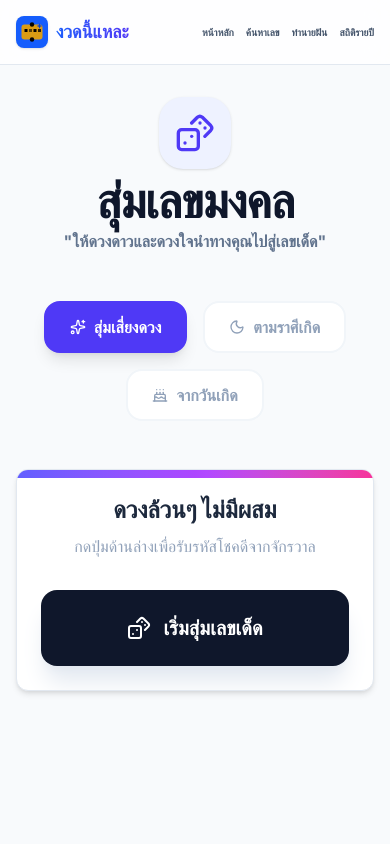
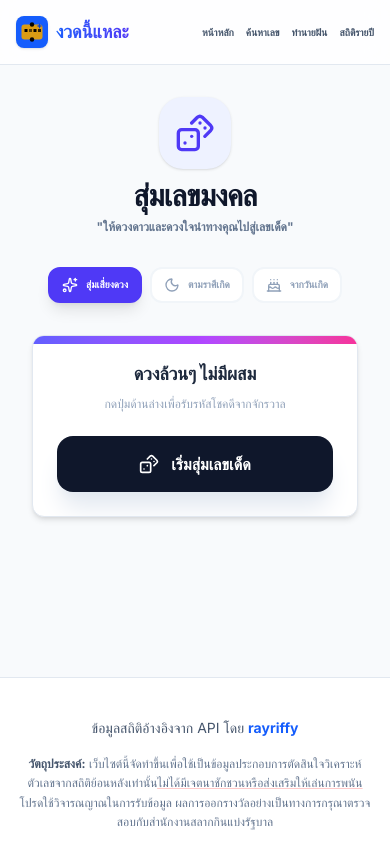
Before and after one commit to prame1/ngord-nee-lae, a Next.js app: page /random in a window 390 px wide. Shown: the top 844 px of the page. Built offline with nearby package versions, Linux system fonts and the light colour scheme.

Commit message:
fix: responsive birthday picker with month logic and overflow fix

```diff
--- a/src/app/random/page.tsx
+++ b/src/app/random/page.tsx
@@ -1,8 +1,9 @@
 'use client'
 
-import React, { useState, useEffect } from 'react';
+import React, { useState, useEffect, useMemo } from 'react';
 import { handleSearch } from '@/app/actions';
 import { SearchResult } from '@/lib/lotto';
+import { THAI_MONTHS } from '@/lib/utils';
 import { motion, AnimatePresence } from 'framer-motion';
 import { Dices, Sparkles, Moon, Cake, ArrowRight, RefreshCcw, TrendingUp } from 'lucide-react';
 
@@ -15,17 +16,27 @@
   { name: 'ราศีกุมภ์', icon: '♒' }, { name: 'ราศีมีน', icon: '♓' },
 ];
 
+const THAI_MONTH_NAMES = Object.keys(THAI_MONTHS);
+
 export default function RandomPage() {
   const [mode, setMode] = useState<'luck' | 'zodiac' | 'birthday'>('luck');
-  const [isSpinning, setIsSearching] = useState(false);
+  const [isSpinning, setIsSpinning] = useState(false);
   const [result, setResult] = useState<{ num: string, stats: SearchResult[] } | null>(null);
 
   // Inputs
   const [selectedZodiac, setSelectedZodiac] = useState('');
-  const [birthday, setBirthday] = useState({ day: '', month: '' });
+  const [birthday, setBirthday] = useState({ day: '1', month: 'มกราคม' });
+
+  const getDaysInMonth = (monthName: string) => {
+    if (monthName === 'กุมภาพันธ์') return 29;
+    if (monthName.endsWith('ยน')) return 30;
+    return 31;
+  };
+
+  const daysCount = useMemo(() => getDaysInMonth(birthday.month), [birthday.month]);
 
   const generateNumber = async () => {
-    setIsSearching(true);
+    setIsSpinning(true);
     setResult(null);
 
     // Artificial delay for excitement
@@ -35,54 +46,52 @@
     if (mode === 'luck') {
       finalNum = Math.floor(Math.random() * 100).toString().padStart(2, '0');
     } else if (mode === 'zodiac') {
-      // Semi-random based on zodiac index
       const idx = ZODIACS.findIndex(z => z.name === selectedZodiac);
       const seed = idx + new Date().getDate();
       finalNum = ((seed * 7) % 100).toString().padStart(2, '0');
     } else {
-      // Birthday logic
-      const d = parseInt(birthday.day) || 1;
-      const m = parseInt(birthday.month) || 1;
-      finalNum = ((d + m + 24) % 100).toString().padStart(2, '0');
+      const d = parseInt(birthday.day);
+      const mIdx = THAI_MONTH_NAMES.indexOf(birthday.month) + 1;
+      finalNum = ((d + mIdx + 24) % 100).toString().padStart(2, '0');
     }
 
     const stats = await handleSearch(finalNum);
     setResult({ num: finalNum, stats });
-    setIsSearching(false);
+    setIsSpinning(false);
   };
 
   return (
-    <div className="max-w-4xl mx-auto space-y-12 pb-20 animate-in fade-in duration-700">
+    <div className="max-w-4xl mx-auto space-y-8 sm:space-y-12 pb-20 animate-in fade-in duration-700 px-4 sm:px-6">
       {/* Header */}
       <section className="text-center space-y-4">
         <div className="inline-flex items-center justify-center p-4 bg-indigo-50 rounded-3xl mb-2 shadow-sm">
           <Dices className="w-10 h-10 text-indigo-600" />
         </div>
         <div className="space-y-1">
-          <h1 className="text-5xl font-black text-slate-900 tracking-tight">สุ่มเลขมงคล</h1>
-          <p className="text-slate-500 font-bold">"ให้ดวงดาวและดวงใจนำทางคุณไปสู่เลขเด็ด"</p>
+          <h1 className="text-3xl sm:text-5xl font-black text-slate-900 tracking-tight leading-tight">สุ่มเลขมงคล</h1>
+          <p className="text-xs sm:text-base text-slate-500 font-bold px-4">"ให้ดวงดาวและดวงใจนำทางคุณไปสู่เลขเด็ด"</p>
         </div>
       </section>
 
       {/* Mode Selector */}
-      <div className="flex flex-wrap justify-center gap-4">
+      <div className="flex flex-wrap justify-center gap-2 sm:gap-4">
         <button
           onClick={() => setMode('luck')}
-          className={`flex items-center space-x-2 px-6 py-3 rounded-2xl border-2 transition-all font-bold ${mode === 'luck' ? 'bg-indigo-600 border-indigo-600 text-white shadow-lg' : 'bg-white border-slate-100 text-slate-400 hover:border-indigo-200'}`}
+          className={`flex items-center space-x-2 px-3 py-2 sm:px-6 sm:py-3 rounded-xl sm:rounded-2xl border-2 transition-all text-[10px] sm:text-sm font-bold ${mode === 'luck' ? 'bg-indigo-600 border-indigo-600 text-white shadow-lg' : 'bg-white border-slate-100 text-slate-400 hover:border-indigo-200'}`}
         >
           <Sparkles className="w-4 h-4" />
           <span>สุ่มเสี่ยงดวง</span>
         </button>
         <button
           onClick={() => setMode('zodiac')}
-          className={`flex items-center space-x-2 px-6 py-3 rounded-2xl border-2 transition-all font-bold ${mode === 'zodiac' ? 'bg-indigo-600 border-indigo-600 text-white shadow-lg' : 'bg-white border-slate-100 text-slate-400 hover:border-indigo-200'}`}
+          className={`flex items-center space-x-2 px-3 py-2 sm:px-6 sm:py-3 rounded-xl sm:rounded-2xl border-2 transition-all text-[10px] sm:text-sm font-bold ${mode === 'zodiac' ? 'bg-indigo-600 border-indigo-600 text-white shadow-lg' : 'bg-white border-slate-100 text-slate-400 hover:border-indigo-200'}`}
         >
           <Moon className="w-4 h-4" />
           <span>ตามราศีเกิด</span>
         </button>
         <button
           onClick={() => setMode('birthday')}
-          className={`flex items-center space-x-2 px-6 py-3 rounded-2xl border-2 transition-all font-bold ${mode === 'birthday' ? 'bg-indigo-600 border-indigo-600 text-white shadow-lg' : 'bg-white border-slate-100 text-slate-400 hover:border-indigo-200'}`}
+          className={`flex items-center space-x-2 px-3 py-2 sm:px-6 sm:py-3 rounded-xl sm:rounded-2xl border-2 transition-all text-[10px] sm:text-sm font-bold ${mode === 'birthday' ? 'bg-indigo-600 border-indigo-600 text-white shadow-lg' : 'bg-white border-slate-100 text-slate-400 hover:border-indigo-200'}`}
         >
           <Cake className="w-4 h-4" />
           <span>จากวันเกิด</span>
@@ -90,7 +99,7 @@
       </div>
 
       {/* Inputs & Action */}
-      <div className="card-minimal max-w-xl mx-auto space-y-8 p-10 text-center relative overflow-hidden">
+      <div className="card-minimal max-w-xl mx-auto space-y-6 sm:space-y-8 p-5 sm:p-10 text-center relative overflow-hidden">
         <div className="absolute top-0 left-0 w-full h-2 bg-gradient-to-r from-indigo-500 via-purple-500 to-pink-500"></div>
 
         <AnimatePresence mode="wait">
@@ -100,11 +109,11 @@
               initial={{ opacity: 0, y: 10 }} animate={{ opacity: 1, y: 0 }} exit={{ opacity: 0, y: -10 }}
               className="space-y-4"
             >
-              <label className="block text-sm font-black text-slate-400 uppercase tracking-widest">เลือกราศีของคุณ</label>
+              <label className="block text-[10px] sm:text-sm font-black text-slate-400 uppercase tracking-widest text-center">เลือกราศีของคุณ</label>
               <select
                 value={selectedZodiac}
                 onChange={(e) => setSelectedZodiac(e.target.value)}
-                className="w-full bg-slate-50 border-2 border-slate-100 rounded-2xl p-4 text-lg font-bold outline-none focus:border-indigo-500 transition-colors"
+                className="w-full bg-slate-50 border-2 border-slate-100 rounded-2xl p-4 text-base sm:text-lg font-bold outline-none focus:border-indigo-500 transition-colors cursor-pointer appearance-none text-center"
               >
                 <option value="">-- กรุณาเลือก --</option>
                 {ZODIACS.map(z => <option key={z.name} value={z.name}>{z.icon} {z.name}</option>)}
@@ -116,34 +125,39 @@
             <motion.div
               key="birthday"
               initial={{ opacity: 0, y: 10 }} animate={{ opacity: 1, y: 0 }} exit={{ opacity: 0, y: -10 }}
-              className="space-y-4"
+              className="space-y-4 w-full"
             >
-              <label className="block text-sm font-black text-slate-400 uppercase tracking-widest">ใส่วันเกิดของคุณ</label>
-              <div className="flex gap-4">
-                <input
-                  placeholder="วันที่ (1-31)"
-                  value={birthday.day}
-                  onChange={(e) => {
-                    const val = e.target.value.replace(/[^0-9]/g, '');
-                    const num = parseInt(val);
-                    if (val === '' || (num >= 1 && num <= 31)) {
-                      setBirthday(prev => ({...prev, day: val.slice(0, 2)}));
-                    }
-                  }}
-                  className="flex-1 bg-slate-50 border-2 border-slate-100 rounded-2xl p-4 text-lg font-bold text-center outline-none focus:border-indigo-500"
-                />
-                <input
-                  placeholder="เดือน (1-12)"
-                  value={birthday.month}
-                  onChange={(e) => {
-                    const val = e.target.value.replace(/[^0-9]/g, '');
-                    const num = parseInt(val);
-                    if (val === '' || (num >= 1 && num <= 12)) {
-                      setBirthday(prev => ({...prev, month: val.slice(0, 2)}));
-                    }
-                  }}
-                  className="flex-1 bg-slate-50 border-2 border-slate-100 rounded-2xl p-4 text-lg font-bold text-center outline-none focus:border-indigo-500"
-                />
+              <label className="block text-[10px] sm:text-sm font-black text-slate-400 uppercase tracking-widest text-center">วันเกิดของคุณ</label>
+              <div className="flex flex-col sm:flex-row gap-3 w-full">
+                <div className="flex-1 space-y-1">
+                  <span className="text-[9px] font-bold text-slate-400 uppercase block text-center">วันที่</span>
+                  <select
+                    value={birthday.day}
+                    onChange={(e) => setBirthday(prev => ({...prev, day: e.target.value}))}
+                    className="w-full bg-slate-50 border-2 border-slate-100 rounded-2xl p-3 sm:p-4 text-sm sm:text-lg font-bold outline-none focus:border-indigo-500 cursor-pointer appearance-none text-center"
+                  >
+                    {[...Array(daysCount)].map((_, i) => (
+                      <option key={i+1} value={i+1}>{i+1}</option>
+                    ))}
+                  </select>
+                </div>
+                <div className="flex-[2] space-y-1">
+                  <span className="text-[9px] font-bold text-slate-400 uppercase block text-center">เดือน</span>
+                  <select
+                    value={birthday.month}
+                    onChange={(e) => {
+                      const newMonth = e.target.value;
+                      const maxDays = getDaysInMonth(newMonth);
+                      setBirthday(prev => ({
+                        month: newMonth,
+                        day: parseInt(prev.day) > maxDays ? maxDays.toString() : prev.day
+                      }));
+                    }}
+                    className="w-full bg-slate-50 border-2 border-slate-100 rounded-2xl p-3 sm:p-4 text-sm sm:text-lg font-bold outline-none focus:border-indigo-500 cursor-pointer appearance-none text-center"
+                  >
+                    {THAI_MONTH_NAMES.map(m => <option key={m} value={m}>{m}</option>)}
+                  </select>
+                </div>
               </div>
             </motion.div>
           )}
@@ -154,8 +168,8 @@
               initial={{ opacity: 0, y: 10 }} animate={{ opacity: 1, y: 0 }} exit={{ opacity: 0, y: -10 }}
               className="space-y-2"
             >
-              <h3 className="text-2xl font-black text-slate-800">ดวงล้วนๆ ไม่มีผสม</h3>
-              <p className="text-slate-400 font-medium">กดปุ่มด้านล่างเพื่อรับรหัสโชคดีจากจักรวาล</p>
+              <h3 className="text-lg sm:text-2xl font-black text-slate-800 text-center">ดวงล้วนๆ ไม่มีผสม</h3>
+              <p className="text-xs sm:text-base text-slate-400 font-medium text-center">กดปุ่มด้านล่างเพื่อรับรหัสโชคดีจากจักรวาล</p>
             </motion.div>
           )}
         </AnimatePresence>
@@ -163,16 +177,16 @@
         <button
           onClick={generateNumber}
           disabled={isSpinning || (mode === 'zodiac' && !selectedZodiac) || (mode === 'birthday' && (!birthday.day || !birthday.month))}
-          className="w-full bg-slate-900 text-white rounded-2xl p-6 text-xl font-black shadow-xl shadow-slate-200 hover:scale-[1.02] active:scale-95 transition-all disabled:opacity-30 disabled:grayscale disabled:hover:scale-100 flex items-center justify-center space-x-3 group"
+          className="w-full bg-slate-900 text-white rounded-2xl p-4 sm:p-6 text-base sm:text-xl font-black shadow-xl shadow-slate-200 hover:scale-[1.02] active:scale-95 transition-all disabled:opacity-30 disabled:grayscale disabled:hover:scale-100 flex items-center justify-center space-x-3 group mt-4"
         >
           {isSpinning ? (
             <>
-              <RefreshCcw className="w-6 h-6 animate-spin" />
+              <RefreshCcw className="w-5 h-5 sm:w-6 sm:h-6 animate-spin" />
               <span>กำลังคำนวณรหัสโชค...</span>
             </>
           ) : (
             <>
-              <Dices className="w-6 h-6 group-hover:rotate-12 transition-transform" />
+              <Dices className="w-5 h-5 sm:w-6 sm:h-6 group-hover:rotate-12 transition-transform" />
               <span>เริ่มสุ่มเลขเด็ด</span>
             </>
           )}
@@ -185,13 +199,13 @@
           <motion.div
             initial={{ opacity: 0, scale: 0.9 }}
             animate={{ opacity: 1, scale: 1 }}
-            className="space-y-8 px-4"
+            className="space-y-8"
           >
             <div className="flex flex-col items-center space-y-6">
               <div className="relative w-full max-w-sm">
                 <div className="absolute inset-0 bg-indigo-500 blur-3xl opacity-20 animate-pulse"></div>
                 <div className="relative bg-white border-4 border-indigo-600 rounded-[2rem] sm:rounded-[3rem] px-8 sm:px-16 py-6 sm:py-8 shadow-2xl flex flex-col items-center">
-                  <span className="text-[8px] sm:text-[10px] font-black text-indigo-400 uppercase tracking-[0.3em] mb-2">Lucky Number</span>
+                  <span className="text-[8px] sm:text-[10px] font-black text-indigo-400 uppercase tracking-[0.3em] mb-2 text-center">Lucky Number</span>
                   <div className="text-6xl sm:text-8xl font-mono font-black text-slate-900 tracking-widest">{result.num}</div>
                 </div>
               </div>
@@ -202,7 +216,7 @@
                    <TrendingUp className="w-6 h-6 sm:w-8 sm:h-8" />
                 </div>
                 <div className="space-y-1 text-center sm:text-left">
-                  <h4 className="text-lg sm:text-xl font-black text-slate-800">
+                  <h4 className="text-base sm:text-xl font-black text-slate-800">
                     {result.stats.length > 0 ? `ว้าว! เลขนี้เคยออกรางวัลมาแล้ว ${result.stats.length} ครั้ง` : 'เลขนี้ยังไม่เคยออกรางวัลเลย (อาจจะมางวดนี้!)'}
                   </h4>
                   <p className="text-[11px] sm:text-sm text-slate-500 font-medium leading-relaxed">
```
